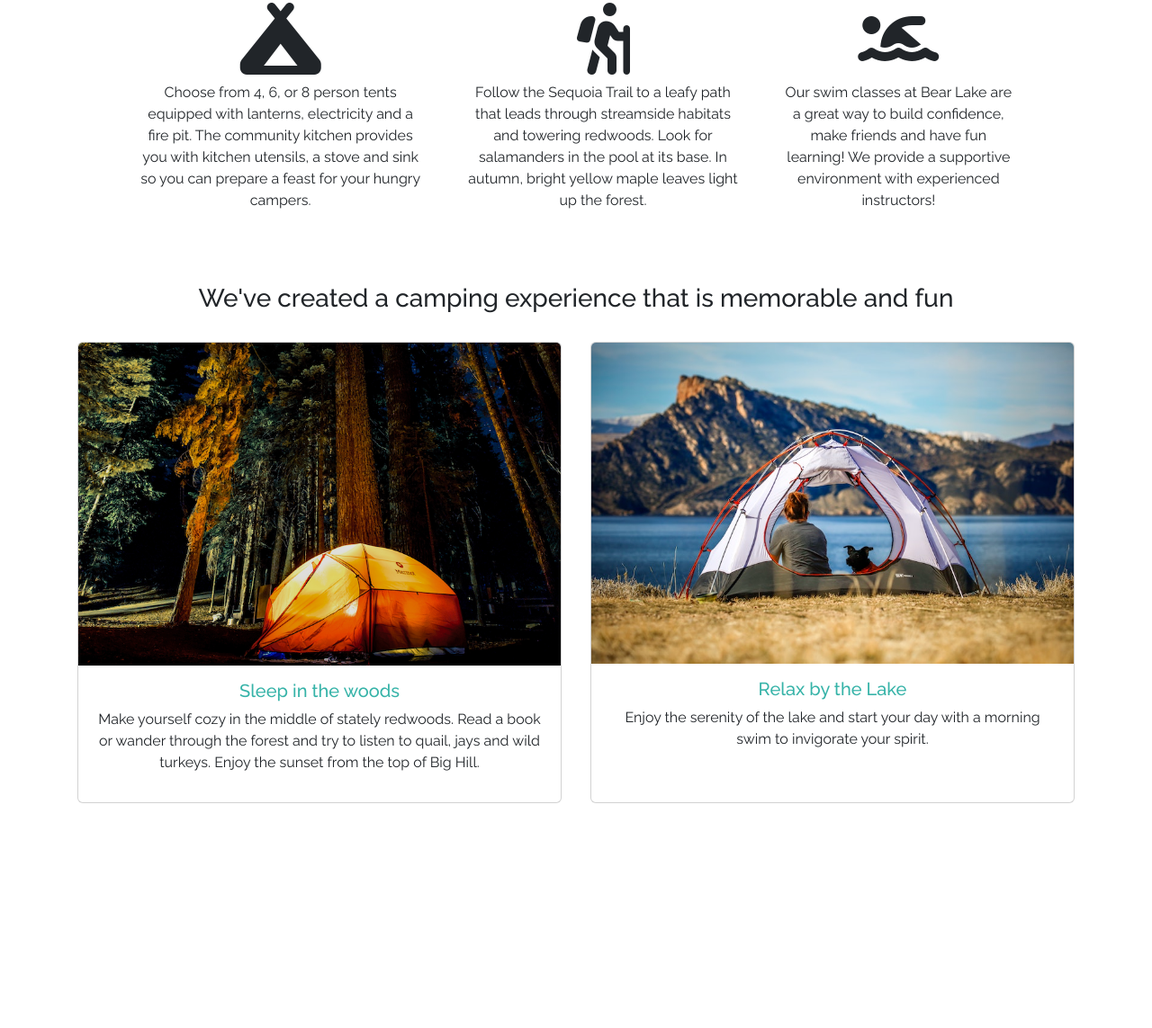
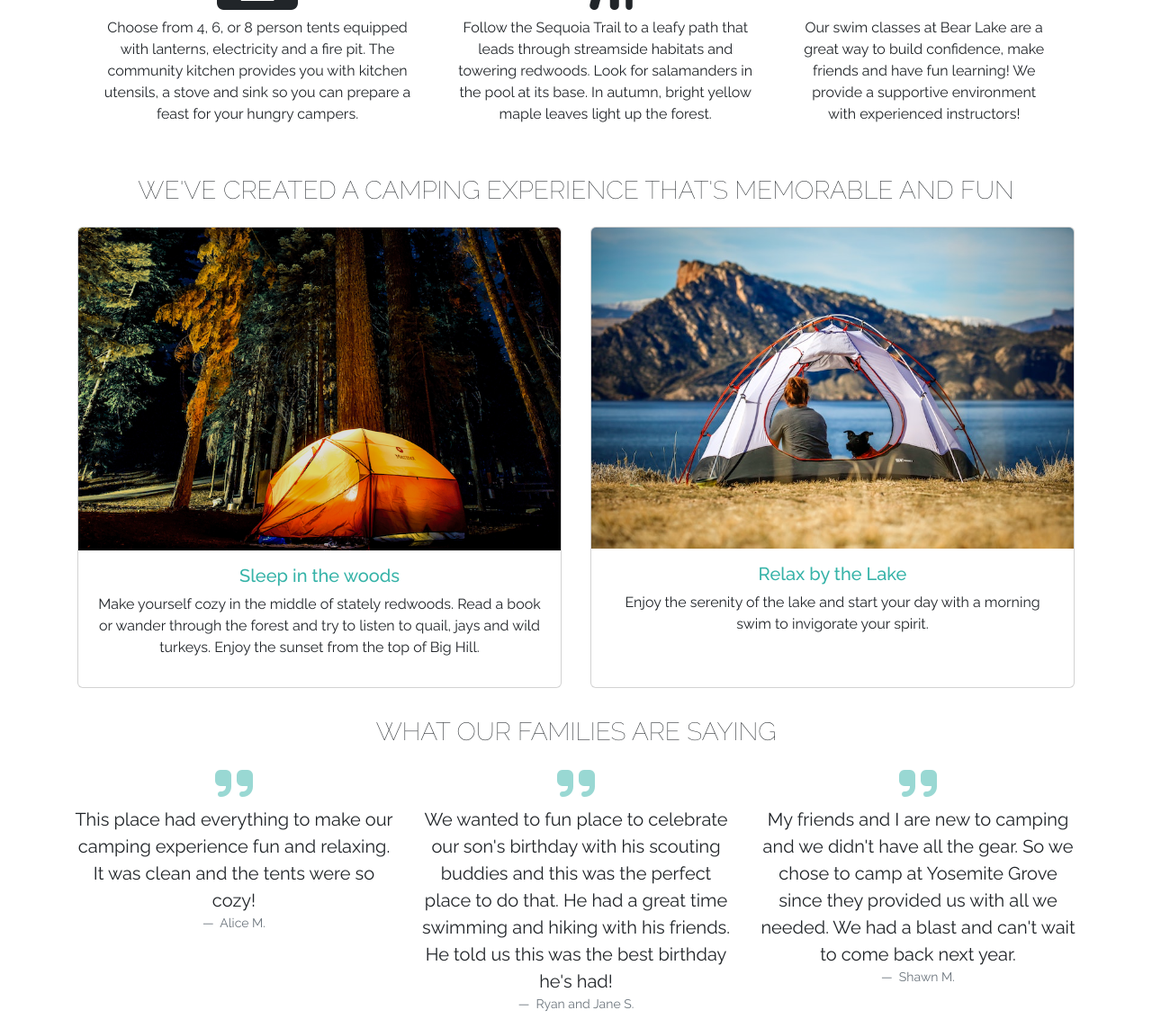
Before and after one commit to christinesalim/YosemiteGrove, a website: page index.html in a window 1280 px wide. Shown: the part 885-2028 px from the top of the page at 90% size. Before the commit the page ends 1794 px from the top, so only its background shows below. Drawn offline with nearby package versions, Linux system fonts and the light colour scheme.

Commit message:
add quotation section

```diff
--- a/index.html
+++ b/index.html
@@ -54,9 +54,9 @@
       </div>
     </section>
 
-    <section class="container text-center mt-5 amenities">
+    <section class="container text-center mt-3 amenities">
       <h3>We pitch the tent so you can find your adventure</h1>
-      <div class="d-flex p-5 flex-column flex-lg-row justify-content-between">
+      <div class="d-flex p-2 flex-column flex-lg-row justify-content-between">
 
         <article class="mx-4 mb-3">
           <i class="fa-solid fa-campground fa-5x mb-2"></i>
@@ -84,9 +84,9 @@
       </div>
     </section>
 
-    <section class="container text-center locations">
-      <h3>We've created a camping experience that is memorable and fun</h1>
-      <div class="row mt-3">
+    <section class="container text-center mt-3 locations">
+      <h3>We've created a camping experience that's memorable and fun</h1>
+      <div class="row">
         <div class="col-md-6 p-3">
           <div class="card">
             <img src="images/tentWoods.png" alt="A tent in the woods" class="card-img-top">
@@ -112,7 +112,53 @@
       </div>
     </section>
 
+    <section class="container text-center quotes mt-3">
+      <h3>What our families are saying</h3>
+      <div class="row">
+        <div class="col-md-4 mt-2">
+          <i class="fa fa-quote-right fa-3x text-primary"></i>
+          <blockquote class="blockquote">
+            <p>
+              This place had everything to make our camping experience
+              fun and relaxing. It was clean and the tents were so cozy!
+            </p>
+          </blockquote>
+          <figcaption class="blockquote-footer">
+            Alice M.
+          </figcaption>
+        </div>
+        <div class="col-md-4 mt-2">
+          <i class="fa fa-quote-right fa-3x text-primary"></i>
+          <blockquote class="blockquote">
+            <p>
+              We wanted to fun place to celebrate our son's birthday with his
+              scouting buddies and this was the perfect place to do that. He had a
+              great time swimming and hiking with his friends. He told us this was the
+              best birthday he's had!
+            </p>
+          </blockquote>
+          <figcaption class="blockquote-footer">
+            Ryan and Jane S.
+          </figcaption>
+        </div>
+        <div class="col-md-4 mt-2">
+          <i class="fa fa-quote-right fa-3x text-primary"></i>
+          <blockquote class="blockquote">
+            <p>
+             My friends and I are new to camping and we didn't have all the gear. So we
+             chose to camp at Yosemite Grove since they provided us with all we
+             needed. We had a blast and can't wait to come back next year.
+            </p>
+          </blockquote>
+          <figcaption class="blockquote-footer">
+            Shawn M.
+          </figcaption>
 
+        </div>
+
+      </div>
+
+    </section>
 
     <script
       src="https://cdn.jsdelivr.net/npm/@popperjs/core@2.11.6/dist/umd/popper.min.js"
--- a/scss/main.scss
+++ b/scss/main.scss
@@ -48,18 +48,25 @@ body {
     font-family: "Questrial", sans-serif;
     line-height: 1;
   }
-  h3 {
-    font-weight: 300;
-  }
 
   .btn-book {
     border-radius: 2rem;
   }
 }
 
-.amenities {
+#showcase,
+.amenities,
+.quotes,
+.locations {
   h3 {
     text-transform: uppercase;
+    font-weight: 300;
+  }
+}
+
+.quotes {
+  i {
+    opacity: 0.5;
   }
 }
 
```
Also changed, not shown: css/main.css, 1 other file.
